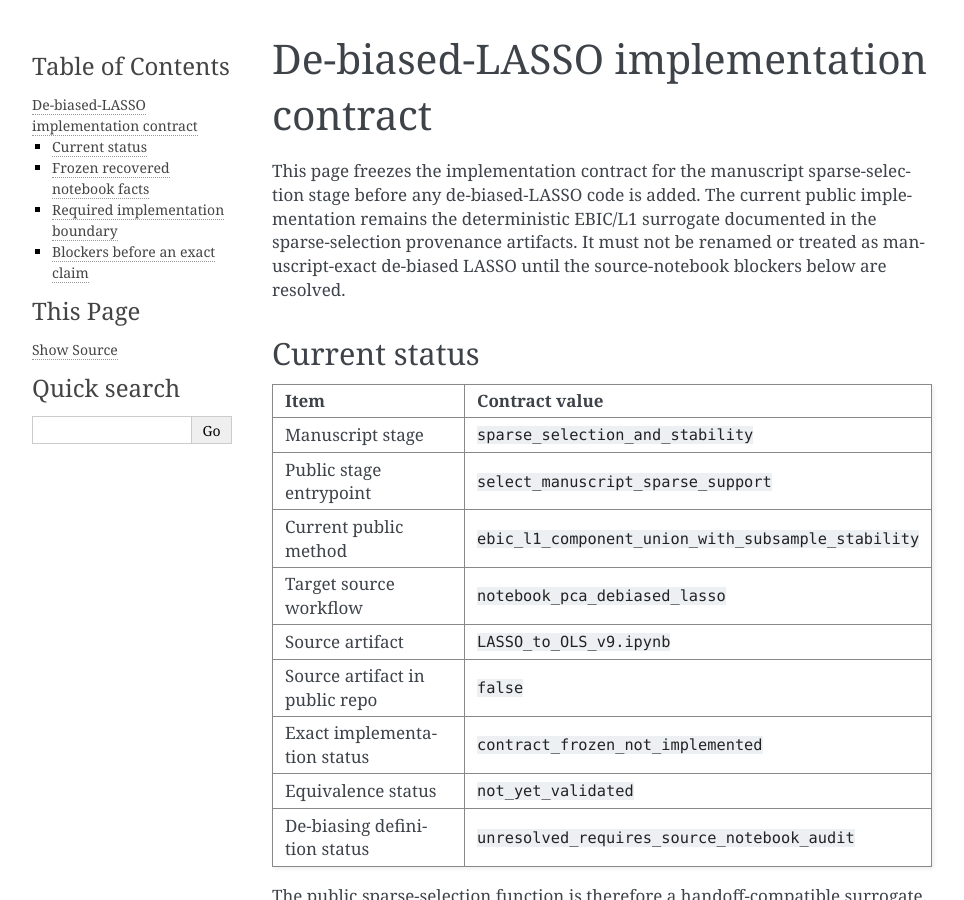
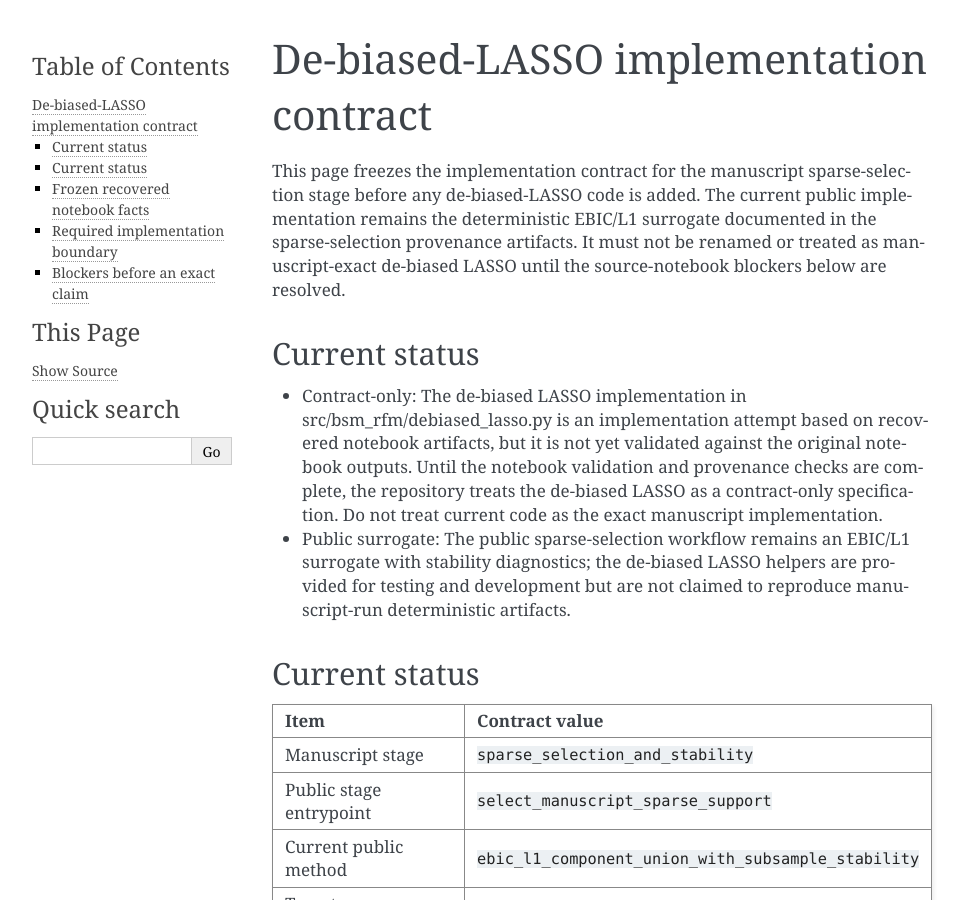
Before and after one commit to NatLabRockies/rfm-pipeline, a Sphinx documentation site: the page built from docs/debiased_lasso_contract.md, in a window 1280 px wide and 900 px high. Shown: the whole window, without its empty margins (148-1112 px from the left). Built offline with Sphinx 7.4.7, drawn with Linux system fonts in a browser that asks for light colours.

```diff
--- a/docs/debiased_lasso_contract.md
+++ b/docs/debiased_lasso_contract.md
@@ -1,6 +1,12 @@
 # De-biased-LASSO implementation contract
 
 This page freezes the implementation contract for the manuscript sparse-selection stage before any de-biased-LASSO code is added. The current public implementation remains the deterministic EBIC/L1 surrogate documented in the sparse-selection provenance artifacts. It must not be renamed or treated as manuscript-exact de-biased LASSO until the source-notebook blockers below are resolved.
+
+## Current status
+
+- Contract-only: The de-biased LASSO implementation in src/bsm_rfm/debiased_lasso.py is an implementation attempt based on recovered notebook artifacts, but it is not yet validated against the original notebook outputs. Until the notebook validation and provenance checks are complete, the repository treats the de-biased LASSO as a contract-only specification. Do not treat current code as the exact manuscript implementation.
+
+- Public surrogate: The public sparse-selection workflow remains an EBIC/L1 surrogate with stability diagnostics; the de-biased LASSO helpers are provided for testing and development but are not claimed to reproduce manuscript-run deterministic artifacts.
 
 ## Current status
 
```
